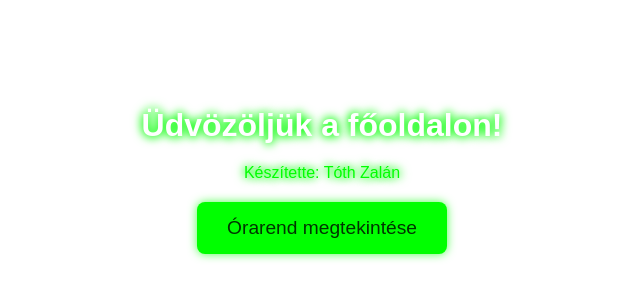
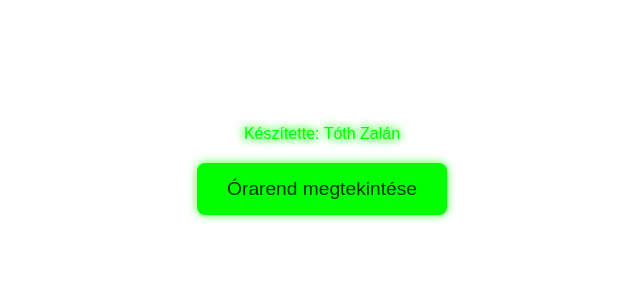
Before and after one commit to Zsazsi366/orarend, a plain HTML site: page index.html in a window 1280 px wide. Shown: the part 258-558 px from the top of the page, without its empty margins (318-958 px from the left). Drawn offline with Linux system fonts and the light colour scheme.

Commit message:
Update index.html

```diff
--- a/index.html
+++ b/index.html
@@ -72,7 +72,6 @@
 </head>
 <body>
 
-    <h1>Üdvözöljük a főoldalon!</h1>
     <div class="creator">Készítette: Tóth Zalán</div>
 
     <a href="orarend.html">
```
